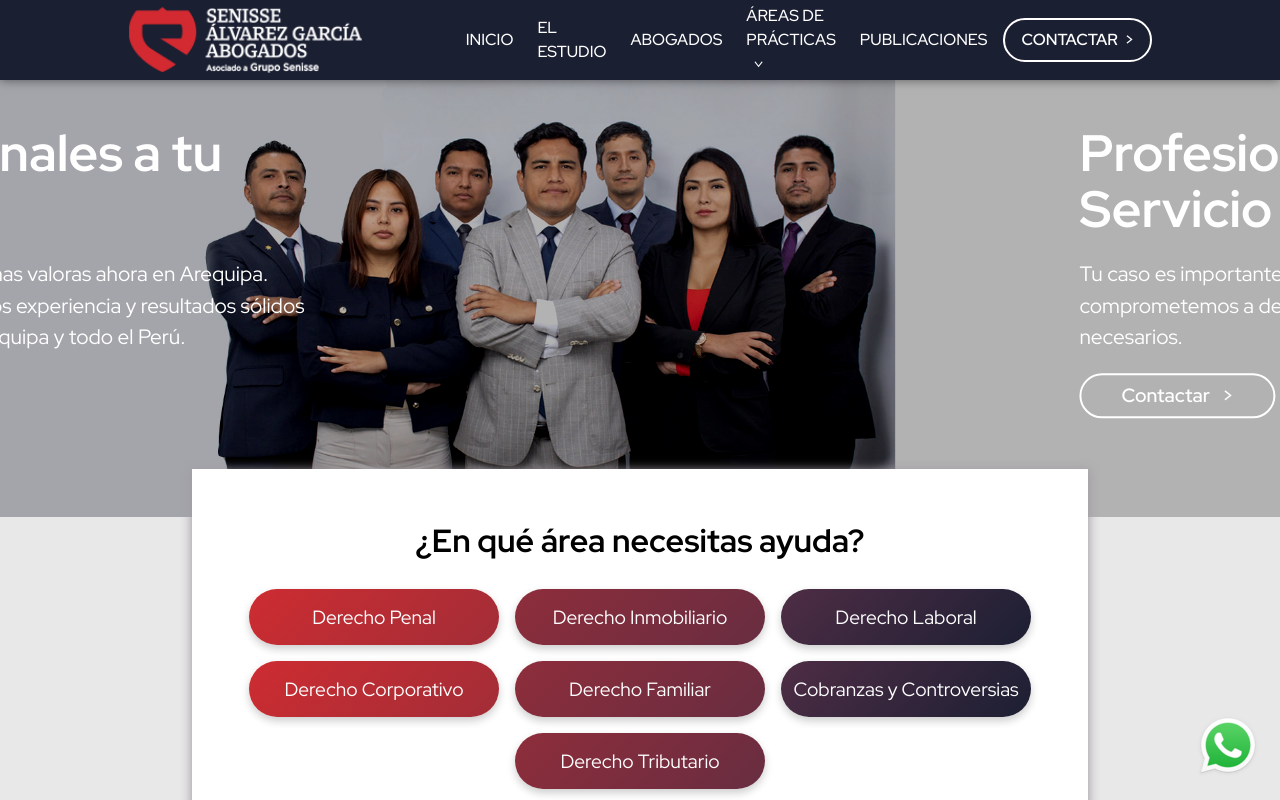
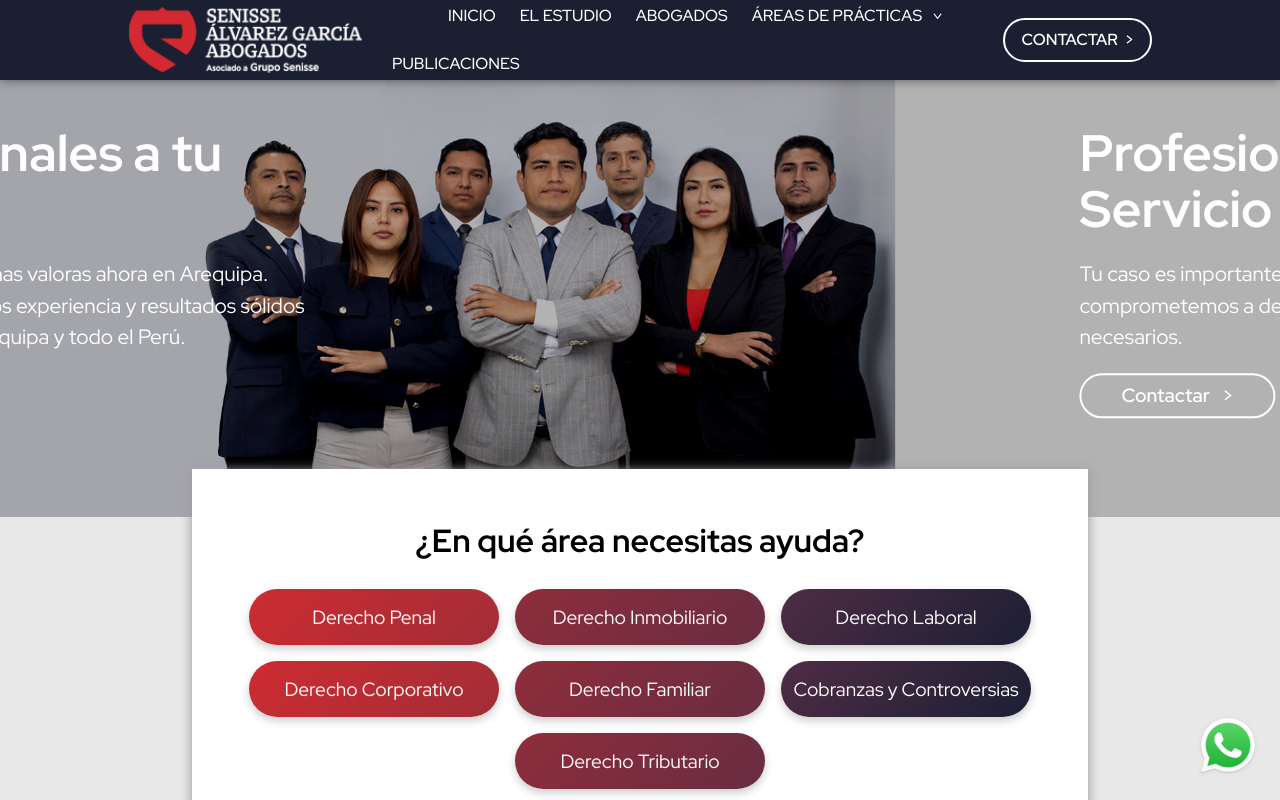
Before and after one commit to fabioohara/arequipa, a React (Vite) app: page / in a window 1280 px wide. Built offline with nearby package versions, Linux system fonts and the light colour scheme.

Commit message:
2025_03_29B

```diff
--- a/src/index.css
+++ b/src/index.css
@@ -66,11 +66,17 @@ body {
   justify-content: center;
   align-items: center;
   transition: all 0.4s ease-in-out;
-}
+  flex-wrap: wrap; /* Permite que los hijos se vayan a otra línea */
+  padding: 0.5rem;
+}
+
 
 .menu-parent{
+  width: 100%;
   position: relative;
   background-color: transparent;
+  margin: 0px;
+  padding: 0px;
 }
 /* Menú en escritorio */
 .menu {
@@ -79,8 +85,12 @@ body {
   padding: 0;
   display: flex;
   align-items: center;
-  gap: 1.5rem;
-  flex-wrap: nowrap;
+  gap: 0.5rem;
+
+  flex-wrap: wrap; /* Permite que los <li> se acomoden en dos líneas si es necesario */
+  justify-content: flex-start;
+
+ /* Espacio entre elementos */
 }
 
 /* Botón de hamburguesa oculto en escritorio */
@@ -946,7 +956,7 @@ h1 {
 .menu li {
 
   text-transform: uppercase;
-
+  white-space: nowrap;
 }
 
 .only-movil{
@@ -1527,6 +1537,14 @@ justify-content: center;
   .slide-content-mini h4{
     padding: 0 !important;
    margin: 0.5rem 0.5rem !important;
+
+  }
+
+  .contenedor-cerrar{
+    width: 100% !important;
+    height: 10px !important;
+
+
 
   }
 /* Acá */
@@ -3202,8 +3220,8 @@ padding:1rem;
 }
 
 .contenedor-cerrar{
-  width: 100%;
-  height: 10px;
+  width: 0%;
+  height: 0px;
   display: flex;
   justify-content: flex-end !important;
 
```
